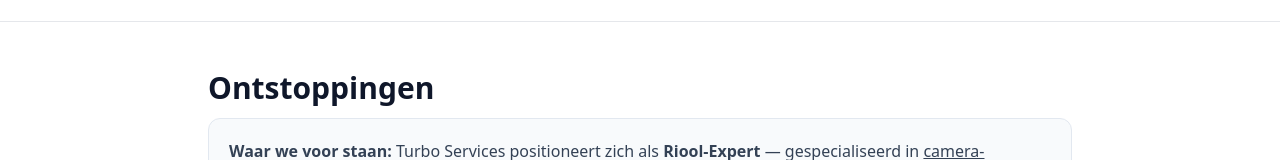
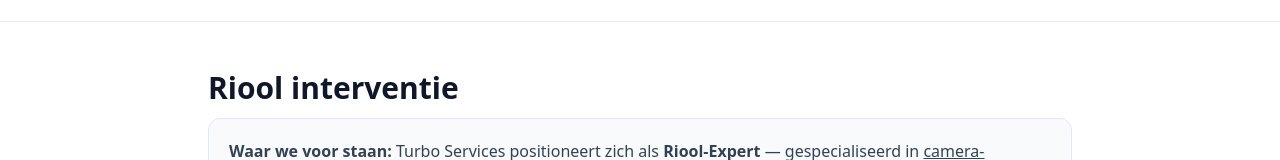
Before and after one commit to Turbo-89/turboservices, a Next.js app: page /diensten/ontstoppingen in a window 1280 px wide. Shown: the part 150-310 px from the top of the page. Built offline with nearby package versions, Linux system fonts and the light colour scheme.

Commit message:
Update page.tsx

```diff
--- a/app/diensten/ontstoppingen/page.tsx
+++ b/app/diensten/ontstoppingen/page.tsx
@@ -40,7 +40,7 @@ export default function Page() {
 
   return (
     <main className="mx-auto max-w-4xl px-4 py-12">
-      <h1 className="text-3xl font-bold text-slate-900">Ontstoppingen</h1>
+      <h1 className="text-3xl font-bold text-slate-900">Riool interventie</h1>
 
       {/* Positionering */}
       <div className="mt-3 rounded-xl border border-slate-200 bg-slate-50 p-5">
```
